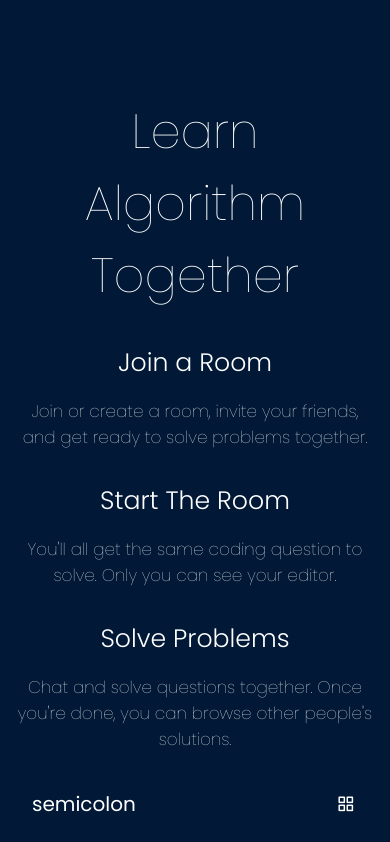
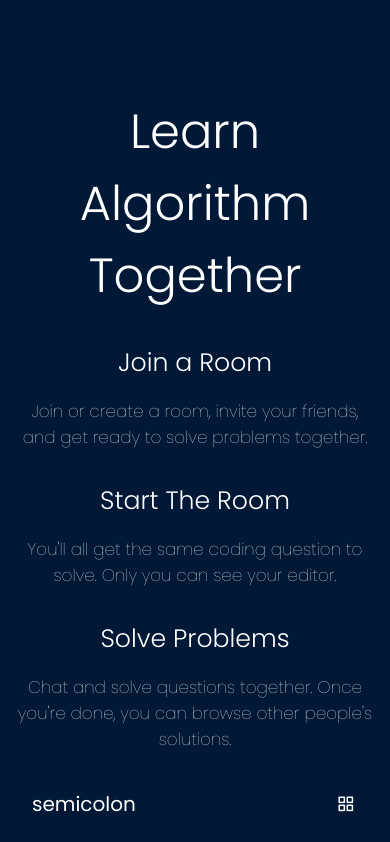
Before and after one commit to Danish1004/online-judge-frontend, a React (Create React App) app: page /home in a window 390 px wide. Shown: the top 842 px of the page. Built offline with nearby package versions, Linux system fonts and the light colour scheme.

Commit message:
minor changes

```diff
--- a/src/pages/home/Home.css
+++ b/src/pages/home/Home.css
@@ -70,8 +70,11 @@ h3 {
 
   .main_title {
     font-size: 3rem;
+    font-weight: 300;
+    text-align: center;
+  }
+  .p {
     font-weight: 200;
-    text-align: center;
   }
 
   .about_grid {
```
